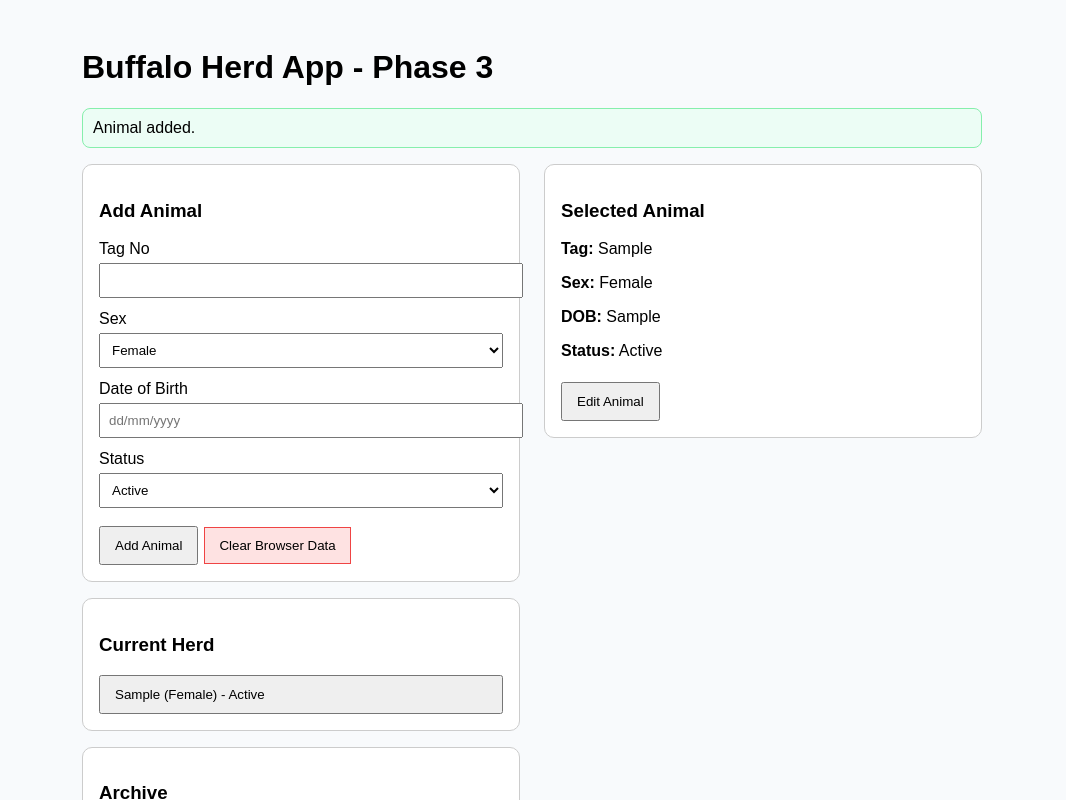
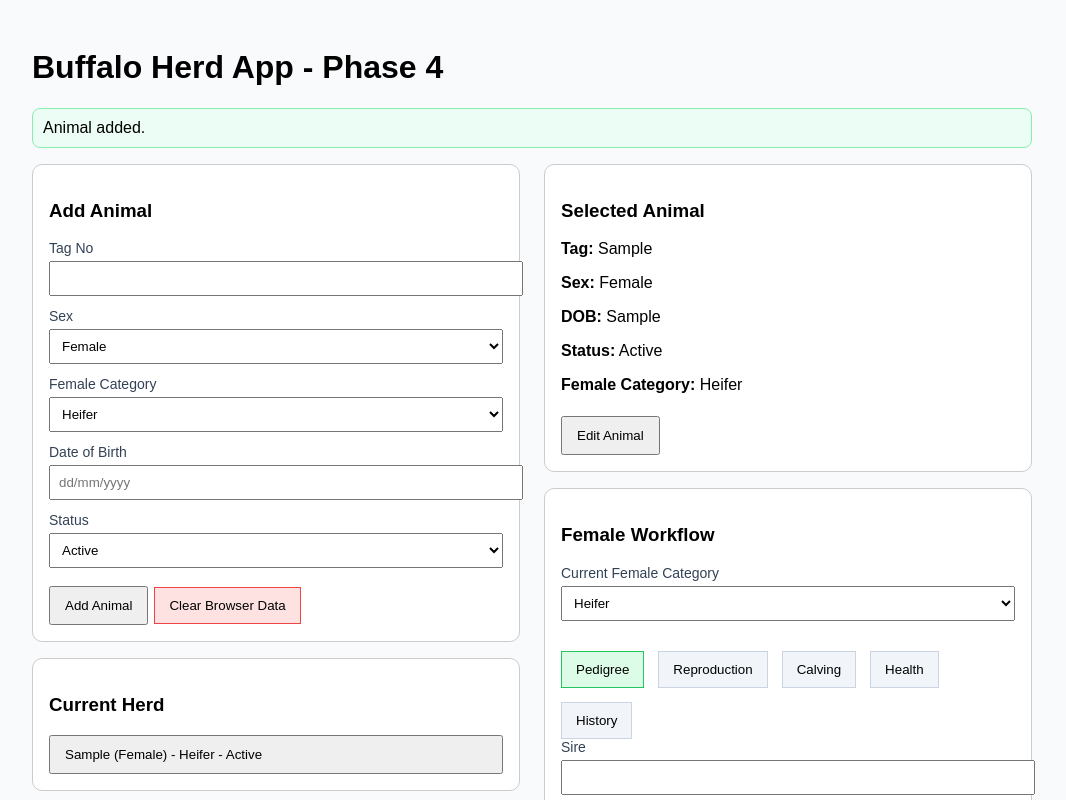
Before and after one commit to mhjanivri-coder/CIRB-data-app, a React (Vite) app: page / in a window 1280 px wide. Both pictures are taken after typing "Sample", "Sample" into the empty fields and a click on the button "Add Animal". Shown: the top 800 px of the page, without its empty margins (108-1174 px from the left). Built offline with nearby package versions, Linux system fonts and the light colour scheme.

Commit message:
Add files via upload

```diff
--- a/package.json
+++ b/package.json
@@ -1,6 +1,6 @@
 {
   "name": "buffalo-herd-app",
-  "version": "1.2.0",
+  "version": "1.3.0",
   "private": true,
   "scripts": {
     "dev": "vite",
--- a/src/App.jsx
+++ b/src/App.jsx
@@ -1,6 +1,16 @@
 import { useEffect, useMemo, useState } from "react";
 
-const STORAGE_KEY = "buffalo_phase3_clean";
+const STORAGE_KEY = "buffalo_phase4_clean";
+const FEMALE_TABS = ["Pedigree", "Reproduction", "Calving", "Health", "History"];
+const FEMALE_CATEGORIES = ["Heifer", "Milk", "Dry"];
+
+const EMPTY_FEMALE_DETAILS = {
+  pedigree: { sire: "", dam: "" },
+  reproduction: { notes: "" },
+  calving: { notes: "" },
+  health: { notes: "" },
+  history: { notes: "" },
+};
 
 const EMPTY = {
   tag: "",
@@ -9,15 +19,59 @@ const EMPTY = {
   status: "Active",
   exitDate: "",
   exitReason: "",
+  femaleCategory: "Heifer",
+  femaleDetails: EMPTY_FEMALE_DETAILS,
 };
 
 function loadAnimals() {
   try {
     const raw = localStorage.getItem(STORAGE_KEY);
-    return raw ? JSON.parse(raw) : [];
+    const parsed = raw ? JSON.parse(raw) : [];
+    return Array.isArray(parsed) ? parsed : [];
   } catch {
     return [];
   }
+}
+
+function withDefaults(animal) {
+  if (animal.sex !== "Female") {
+    return {
+      ...animal,
+      femaleCategory: "",
+      femaleDetails: undefined,
+    };
+  }
+  return {
+    ...animal,
+    femaleCategory: animal.femaleCategory || "Heifer",
+    femaleDetails: {
+      pedigree: {
+        sire: animal.femaleDetails?.pedigree?.sire || "",
+        dam: animal.femaleDetails?.pedigree?.dam || "",
+      },
+      reproduction: {
+        notes: animal.femaleDetails?.reproduction?.notes || "",
+      },
+      calving: {
+        notes: animal.femaleDetails?.calving?.notes || "",
+      },
+      health: {
+        notes: animal.femaleDetails?.health?.notes || "",
+      },
+      history: {
+        notes: animal.femaleDetails?.history?.notes || "",
+      },
+    },
+  };
+}
+
+function normalizeAnimal(animal) {
+  const next = withDefaults(animal);
+  if (next.status === "Active") {
+    next.exitDate = "";
+    next.exitReason = "";
+  }
+  return next;
 }
 
 function isArchived(animal) {
@@ -25,12 +79,13 @@ function isArchived(animal) {
 }
 
 export default function App(){
-  const [animals,setAnimals]=useState(() => loadAnimals());
+  const [animals,setAnimals]=useState(() => loadAnimals().map(withDefaults));
   const [form,setForm]=useState({ ...EMPTY });
   const [selectedId,setSelectedId]=useState(null);
   const [editing,setEditing]=useState(false);
   const [editForm,setEditForm]=useState({ ...EMPTY });
   const [msg,setMsg]=useState("");
+  const [femaleTab, setFemaleTab] = useState("Pedigree");
 
   useEffect(() => {
     localStorage.setItem(STORAGE_KEY, JSON.stringify(animals));
@@ -49,23 +104,27 @@ export default function App(){
       setMsg("Tag No is required.");
       return;
     }
-    const nextAnimal = {id:Date.now(), ...form};
+    const nextAnimal = normalizeAnimal({id:Date.now(), ...form});
     setAnimals([...animals, nextAnimal]);
     setSelectedId(nextAnimal.id);
+    setFemaleTab("Pedigree");
     setForm({ ...EMPTY });
     setMsg("Animal added.");
   }
 
   function openEdit(animal){
     setSelectedId(animal.id);
-    setEditForm({
+    setEditForm(normalizeAnimal({
       tag: animal.tag || "",
       sex: animal.sex || "Female",
       dob: animal.dob || "",
       status: animal.status || "Active",
       exitDate: animal.exitDate || "",
       exitReason: animal.exitReason || "",
-    });
+      femaleCategory: animal.femaleCategory || "Heifer",
+      femaleDetails: animal.femaleDetails || EMPTY_FEMALE_DETAILS,
+      id: animal.id,
+    }));
     setEditing(true);
     setMsg("");
   }
@@ -75,7 +134,7 @@ export default function App(){
       setMsg("Tag No is required.");
       return;
     }
-    setAnimals(animals.map(a => a.id === selectedId ? { ...a, ...editForm } : a));
+    setAnimals(animals.map(a => a.id === selectedId ? normalizeAnimal({ ...a, ...editForm }) : a));
     setEditing(false);
     setMsg("Animal updated.");
   }
@@ -98,12 +157,36 @@ export default function App(){
     setEditing(false);
     setForm({ ...EMPTY });
     setEditForm({ ...EMPTY });
+    setFemaleTab("Pedigree");
     setMsg("All browser data cleared.");
+  }
+
+  function updateSelectedFemaleDetails(section, key, value) {
+    if (!selected || selected.sex !== "Female") return;
+    const nextAnimals = animals.map(a => {
+      if (a.id !== selected.id) return a;
+      return normalizeAnimal({
+        ...a,
+        femaleDetails: {
+          ...a.femaleDetails,
+          [section]: {
+            ...a.femaleDetails?.[section],
+            [key]: value,
+          },
+        },
+      });
+    });
+    setAnimals(nextAnimals);
+  }
+
+  function updateSelectedFemaleCategory(value) {
+    if (!selected || selected.sex !== "Female") return;
+    setAnimals(animals.map(a => a.id === selected.id ? normalizeAnimal({ ...a, femaleCategory: value }) : a));
   }
 
   return(
     <div className="container">
-      <h1>Buffalo Herd App - Phase 3</h1>
+      <h1>Buffalo Herd App - Phase 4</h1>
 
       {msg && <div className="msg">{msg}</div>}
 
@@ -111,29 +194,41 @@ export default function App(){
         <div>
           <div className="card">
             <h3>Add Animal</h3>
-            <label>Tag No</label>
+            <label className="small">Tag No</label>
             <input
               value={form.tag}
               onChange={e=>setForm({...form,tag:e.target.value})}
             />
 
-            <label>Sex</label>
+            <label className="small">Sex</label>
             <select
               value={form.sex}
-              onChange={e=>setForm({...form,sex:e.target.value})}
+              onChange={e=>setForm({...form,sex:e.target.value, femaleCategory: e.target.value === "Female" ? "Heifer" : "", femaleDetails: e.target.value === "Female" ? EMPTY_FEMALE_DETAILS : undefined})}
             >
               <option>Female</option>
               <option>Male</option>
             </select>
 
-            <label>Date of Birth</label>
+            {form.sex === "Female" && (
+              <>
+                <label className="small">Female Category</label>
+                <select
+                  value={form.femaleCategory}
+                  onChange={e=>setForm({...form,femaleCategory:e.target.value})}
+                >
+                  {FEMALE_CATEGORIES.map(c => <option key={c}>{c}</option>)}
+                </select>
+              </>
+            )}
+
+            <label className="small">Date of Birth</label>
             <input
               placeholder="dd/mm/yyyy"
               value={form.dob}
               onChange={e=>setForm({...form,dob:e.target.value})}
             />
 
-            <label>Status</label>
+            <label className="small">Status</label>
             <select
               value={form.status}
               onChange={e=>setForm({...form,status:e.target.value})}
@@ -145,13 +240,13 @@ export default function App(){
 
             {(form.status === "Dead" || form.status === "Culled") && (
               <>
-                <label>Exit Date</label>
+                <label className="small">Exit Date</label>
                 <input
                   placeholder="dd/mm/yyyy"
                   value={form.exitDate}
                   onChange={e=>setForm({...form,exitDate:e.target.value})}
                 />
-                <label>Exit Reason</label>
+                <label className="small">Exit Reason</label>
                 <input
                   value={form.exitReason}
                   onChange={e=>setForm({...form,exitReason:e.target.value})}
@@ -167,8 +262,8 @@ export default function App(){
             <h3>Current Herd</h3>
             {currentAnimals.length === 0 && <p>No current animals.</p>}
             {currentAnimals.map(a=>(
-              <button className="listbtn" key={a.id} onClick={()=>setSelectedId(a.id)}>
-                {a.tag} ({a.sex}) - {a.status}
+              <button className="listbtn" key={a.id} onClick={() => {setSelectedId(a.id); setFemaleTab("Pedigree");}}>
+                {a.tag} ({a.sex}){a.sex === "Female" ? ` - ${a.femaleCategory}` : ""} - {a.status}
               </button>
             ))}
           </div>
@@ -177,7 +272,7 @@ export default function App(){
             <h3>Archive</h3>
             {archivedAnimals.length === 0 && <p>No archived animals.</p>}
             {archivedAnimals.map(a=>(
-              <button className="listbtn" key={a.id} onClick={()=>setSelectedId(a.id)}>
+              <button className="listbtn" key={a.id} onClick={() => {setSelectedId(a.id); setFemaleTab("Pedigree");}}>
                 {a.tag} ({a.sex}) - {a.status}
               </button>
             ))}
@@ -194,6 +289,9 @@ export default function App(){
                 <p><b>Sex:</b> {selected.sex}</p>
                 <p><b>DOB:</b> {selected.dob || "-"}</p>
                 <p><b>Status:</b> {selected.status || "Active"}</p>
+                {selected.sex === "Female" && (
+                  <p><b>Female Category:</b> {selected.femaleCategory}</p>
+                )}
                 {(selected.status === "Dead" || selected.status === "Culled") && (
                   <>
                     <p><b>Exit Date:</b> {selected.exitDate || "-"}</p>
@@ -205,16 +303,101 @@ export default function App(){
             )}
           </div>
 
+          {selected && selected.sex === "Female" && (
+            <div className="card">
+              <h3>Female Workflow</h3>
+
+              <label className="small">Current Female Category</label>
+              <select
+                value={selected.femaleCategory || "Heifer"}
+                onChange={e => updateSelectedFemaleCategory(e.target.value)}
+              >
+                {FEMALE_CATEGORIES.map(c => <option key={c}>{c}</option>)}
+              </select>
+
+              <div className="tabs">
+                {FEMALE_TABS.map(tab => (
+                  <button
+                    key={tab}
+                    className={`tabbtn ${femaleTab === tab ? "active" : ""}`}
+                    onClick={() => setFemaleTab(tab)}
+                  >
+                    {tab}
+                  </button>
+                ))}
+              </div>
+
+              {femaleTab === "Pedigree" && (
+                <>
+                  <label className="small">Sire</label>
+                  <input
+                    value={selected.femaleDetails?.pedigree?.sire || ""}
+                    onChange={e => updateSelectedFemaleDetails("pedigree", "sire", e.target.value)}
+                  />
+                  <label className="small">Dam</label>
+                  <input
+                    value={selected.femaleDetails?.pedigree?.dam || ""}
+                    onChange={e => updateSelectedFemaleDetails("pedigree", "dam", e.target.value)}
+                  />
+                </>
+              )}
+
+              {femaleTab === "Reproduction" && (
+                <>
+                  <label className="small">Reproduction Notes</label>
+                  <textarea
+                    rows="5"
+                    value={selected.femaleDetails?.reproduction?.notes || ""}
+                    onChange={e => updateSelectedFemaleDetails("reproduction", "notes", e.target.value)}
+                  />
+                </>
+              )}
+
+              {femaleTab === "Calving" && (
+                <>
+                  <label className="small">Calving Notes</label>
+                  <textarea
+                    rows="5"
+                    value={selected.femaleDetails?.calving?.notes || ""}
+                    onChange={e => updateSelectedFemaleDetails("calving", "notes", e.target.value)}
+                  />
+                </>
+              )}
+
+              {femaleTab === "Health" && (
+                <>
+                  <label className="small">Health Notes</label>
+                  <textarea
+                    rows="5"
+                    value={selected.femaleDetails?.health?.notes || ""}
+                    onChange={e => updateSelectedFemaleDetails("health", "notes", e.target.value)}
+                  />
+                </>
+              )}
+
+              {femaleTab === "History" && (
+                <>
+                  <label className="small">History Notes</label>
+                  <textarea
+                    rows="5"
+                    value={selected.femaleDetails?.history?.notes || ""}
+                    onChange={e => updateSelectedFemaleDetails("history", "notes", e.target.value)}
+                  />
+                </>
+              )}
+            </div>
+          )}
+
           {editing && (
             <div className="card">
               <h3>Edit Animal</h3>
-              <label>Tag No</label>
+              <label className="small">Tag No</label>
               <input
                 value={editForm.tag}
                 onChange={e=>setEditForm({...editForm,tag:e.target.value})}
               />
 
-              <label>Sex</label>
+              <label className="small">Sex</label>
               <select
                 value={editForm.sex}
                 onChange={e=>setEditForm({...editForm,sex:e.target.value})}
@@ -223,14 +406,26 @@ export default function App(){
                 <option>Male</option>
               </select>
 
-              <label>Date of Birth</label>
+              {editForm.sex === "Female" && (
+                <>
+                  <label className="small">Female Category</label>
+                  <select
+                    value={editForm.femaleCategory || "Heifer"}
+                    onChange={e=>setEditForm({...editForm,femaleCategory:e.target.value})}
+                  >
+                    {FEMALE_CATEGORIES.map(c => <option key={c}>{c}</option>)}
+                  </select>
+                </>
+              )}
+
+              <label className="small">Date of Birth</label>
               <input
                 placeholder="dd/mm/yyyy"
                 value={editForm.dob}
                 onChange={e=>setEditForm({...editForm,dob:e.target.value})}
               />
 
-              <label>Status</label>
+              <label className="small">Status</label>
               <select
                 value={editForm.status}
                 onChange={e=>setEditForm({...editForm,status:e.target.value})}
@@ -242,13 +437,13 @@ export default function App(){
 
               {(editForm.status === "Dead" || editForm.status === "Culled") && (
                 <>
-                  <label>Exit Date</label>
+                  <label className="small">Exit Date</label>
                   <input
                     placeholder="dd/mm/yyyy"
                     value={editForm.exitDate}
                     onChange={e=>setEditForm({...editForm,exitDate:e.target.value})}
                   />
-                  <label>Exit Reason</label>
+                  <label className="small">Exit Reason</label>
                   <input
                     value={editForm.exitReason}
                     onChange={e=>setEditForm({...editForm,exitReason:e.target.value})}
--- a/src/styles.css
+++ b/src/styles.css
@@ -1,11 +1,15 @@
 
 body { font-family: Arial; padding: 20px; background: #f8fafc; }
-.container { max-width: 900px; margin: auto; }
+.container { max-width: 1000px; margin: auto; }
 .card { border:1px solid #ccc; padding:16px; margin-top:16px; background: white; border-radius: 10px; }
 button { padding:10px 14px; margin:6px 6px 0 0; cursor:pointer; }
-input, select { width:100%; padding:8px; margin:5px 0 12px 0; }
+input, select, textarea { width:100%; padding:8px; margin:5px 0 12px 0; }
 .grid { display:grid; grid-template-columns: 1fr 1fr; gap: 24px; }
 .msg { background:#ecfdf5; border:1px solid #86efac; padding:10px; border-radius:8px; margin-top:12px; }
 .listbtn { display:block; width:100%; text-align:left; }
 .danger { background:#fee2e2; border:1px solid #ef4444; }
+.tabs { display:flex; gap:8px; flex-wrap:wrap; margin-top:12px; }
+.tabbtn { background:#f1f5f9; border:1px solid #cbd5e1; }
+.tabbtn.active { background:#dcfce7; border:1px solid #22c55e; }
+label.small { font-size:14px; color:#334155; display:block; }
 @media (max-width: 700px) { .grid { grid-template-columns: 1fr; } }
```
